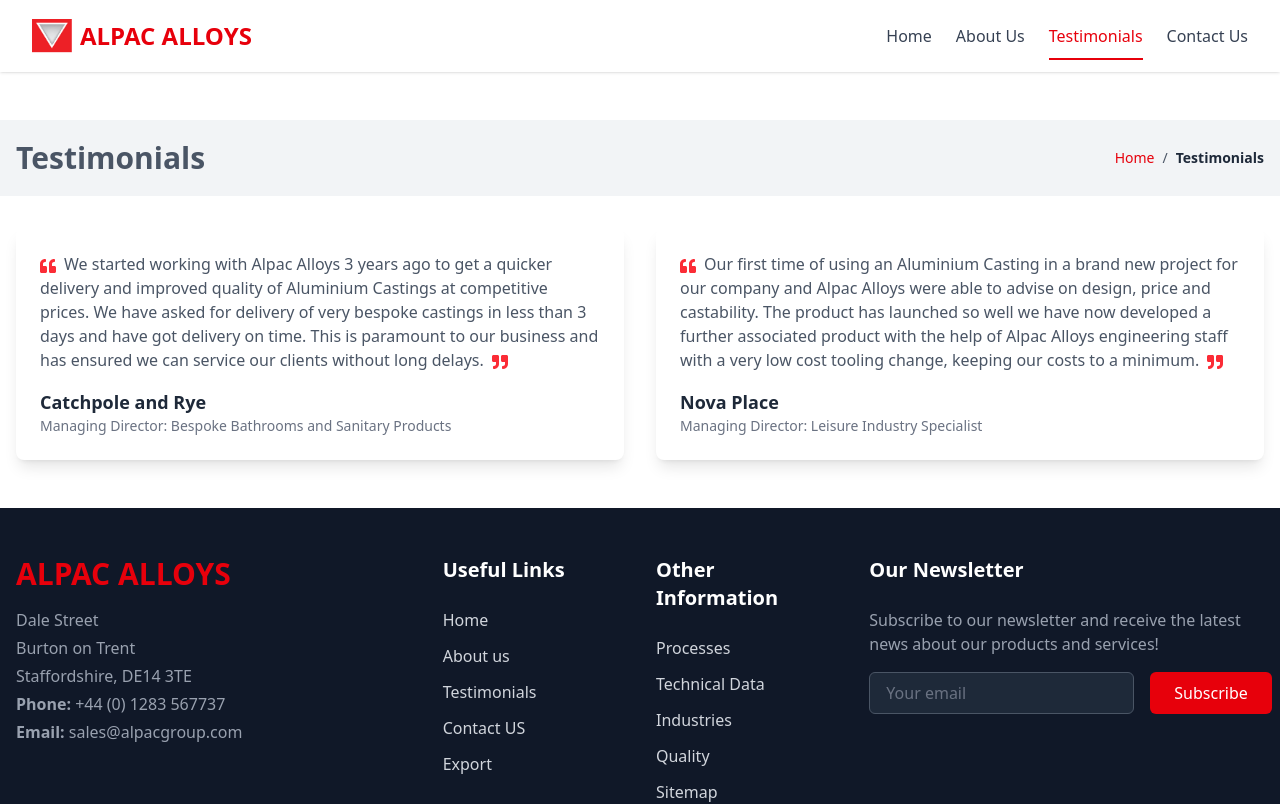
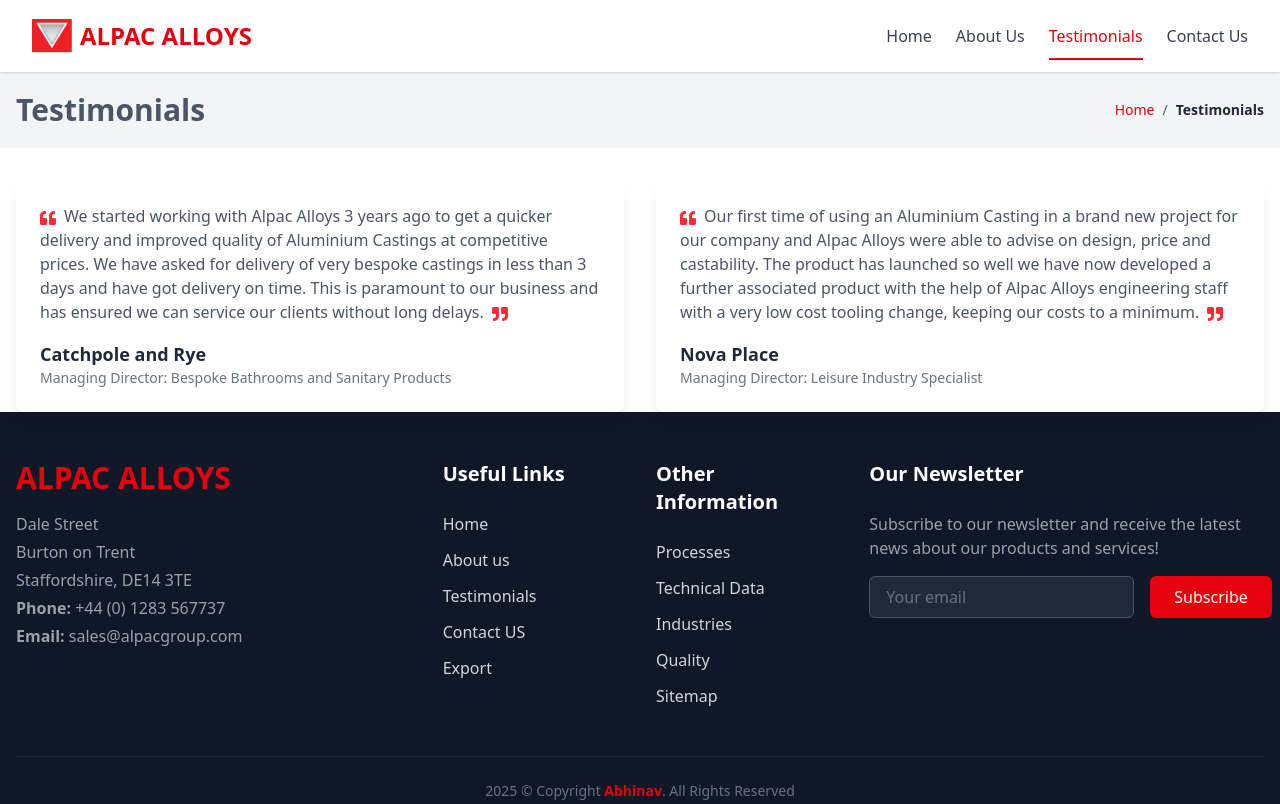
Before and after one commit to rajeshofficial/Alpac-alloys-, a React (Vite) app: page /testimonials in a window 1280 px wide. Shown: the top 804 px of the page. Built offline with nearby package versions, Linux system fonts and the light colour scheme.

Commit message:
first commit

```diff
--- a/src/Pages/Testimonials.jsx
+++ b/src/Pages/Testimonials.jsx
@@ -18,7 +18,7 @@
 
 const Testimonials = () => {
   return (
-    <div className="bg-white py-12 ">
+    <div className="bg-white  ">
       {/* Heading + Breadcrumb */}
       <div className="container mx-auto px-4 mb-8 bg-[#f2f4f6] p-5">
         <div className="flex flex-col lg:flex-row justify-between items-center">
```
